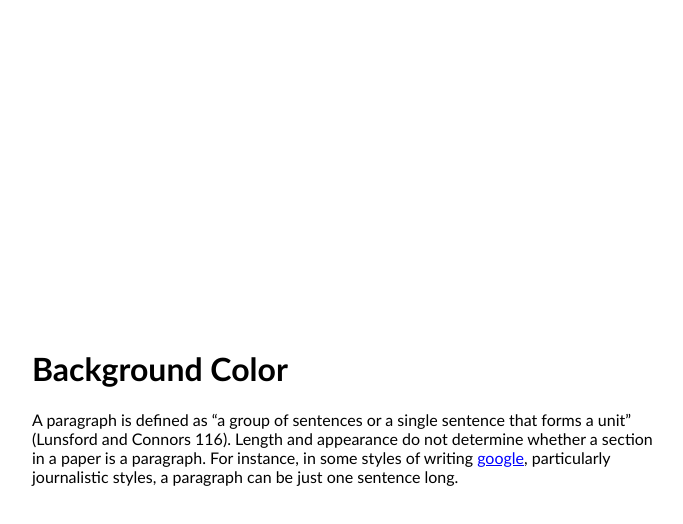
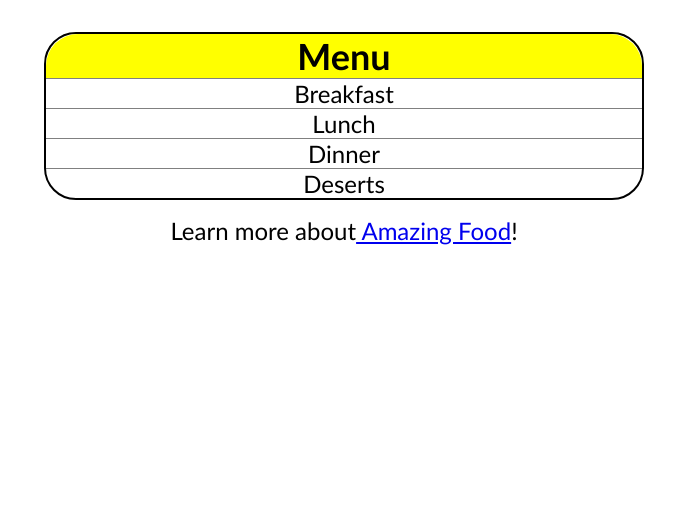
Before and after one commit to maruf-hamid/GithubTest, a plain HTML site: page Freecode/index.html in a window 1280 px wide. Shown: the whole page, without its empty margins (296-979 px from the left). Drawn offline with Linux system fonts and the light colour scheme.

Commit message:
small project

```diff
--- a/Freecode/index.html
+++ b/Freecode/index.html
@@ -3,19 +3,23 @@
 <head>
     <meta charset="UTF-8">
     <meta name="viewport" content="width=device-width, initial-scale=1.0">
-    <title>Document</title>
+    <title>Menu</title>
     <link rel="stylesheet" href="style.css">
 </head>
 <body>
-   <h1 class="container">Background Color</h1>
-   <p class="container">A paragraph is defined as “a group of sentences or
-     a single sentence that forms a unit” (Lunsford and
-     Connors 116). Length and appearance do not determine
-     whether a section in a paper is a paragraph. For instance,
-      in some styles of writing <a href="https://www.google.co.uk/">google</a>, particularly journalistic styles,
-       a paragraph can be just one sentence long.</p>
-
-       <div class="circle"></div>
 
 
+   <nav>
+    <h2>Menu</h2>
+    <ul>
+        <li><a href="https://www.google.co.uk/">Breakfast</a></li>
+        <li><a href="https://www.google.co.uk/">Lunch</a></li>
+        <li><a href="https://www.google.co.uk/">Dinner</a></li>
+        <li><a href="https://www.google.co.uk/">Deserts</a></li>
+    </ul>
+
+   </nav>
+
+   <p>Learn more about<a href="https://www.amazing-food.com/"> Amazing Food</a>!</p>
+   </body>
 </html>
--- a/Freecode/style.css
+++ b/Freecode/style.css
@@ -1,18 +1,51 @@
-body{
-    padding: 25%;
-    font-family: 'Trebuchet MS', 'Lucida Sans Unicode', 'Lucida Grande', 'Lucida Sans', Arial, sans-serif;
+*{
+    padding: 0;
+    margin:0;
+    box-sizing: border-box;
+
 }
 
-a{
-    color: rgb(0, 0, 255);
-    cursor: pointer;
+body{
+    margin: 2rem;
+    font-size: 1.5rem;
+    text-align: center;
+    font-family:'Gill Sans', 'Gill Sans MT', Calibri, 'Trebuchet MS', sans-serif;
+
 }
-a:visited{
-    color: rgb(38, 117, 181);
+nav{
+    border: 2px solid black;
+    border-radius: 2rem;
+    max-width: 600px;
+    margin: 0 auto 1rem;
 }
-a:hover{
-    color:rgb(0, 0, 255, 0.8);
+
+h2{
+    background-color: yellow;
+    border-radius: 2rem 2rem 0 0;
 }
-a:active{
-    color: red;
+
+ul{
+    list-style: none;
 }
+
+li{
+    border-top: 1px solid gray;
+}
+
+li a{
+    display: block;
+}
+
+li a, li a:visited{
+    text-decoration: none;
+    color: black;
+}
+
+li a:hover, li a:focus{
+    color: white;
+    background-color: grey;
+}
+
+li:last-child a{
+    border-radius: 0 0 2rem 2rem;
+}
```
